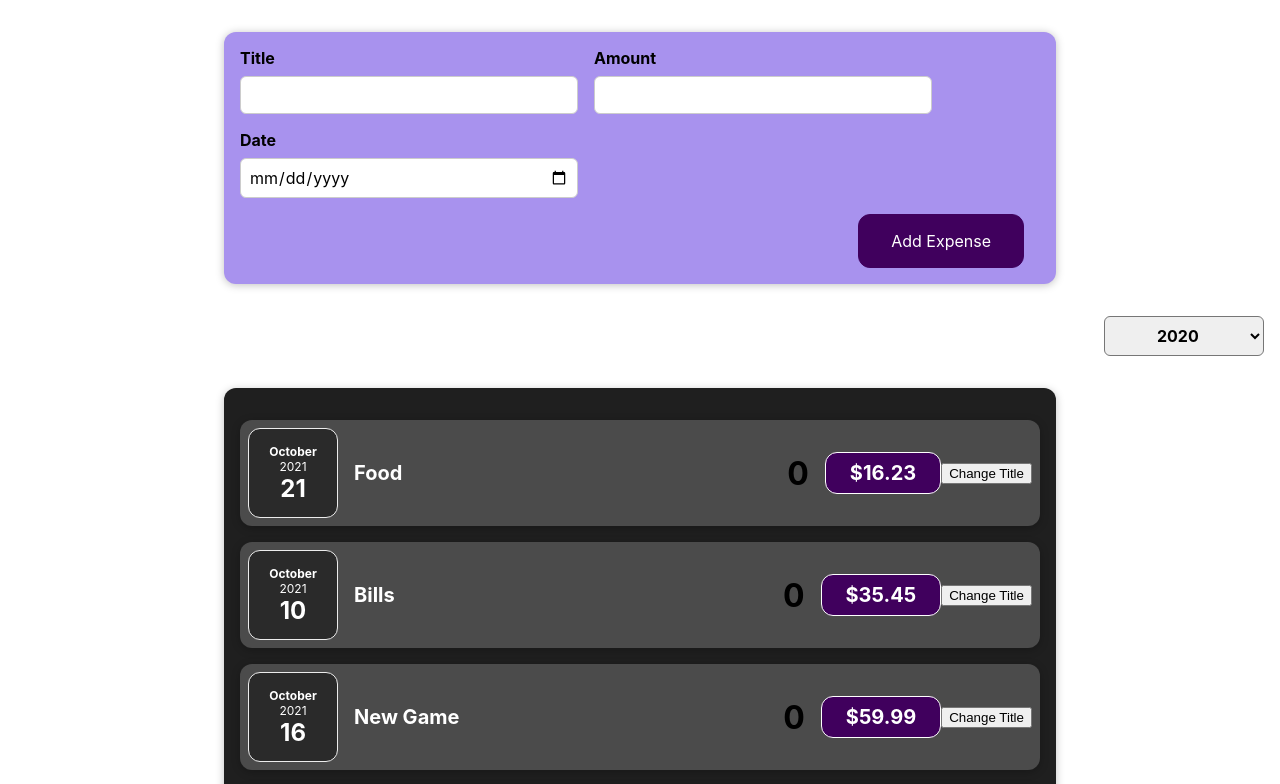
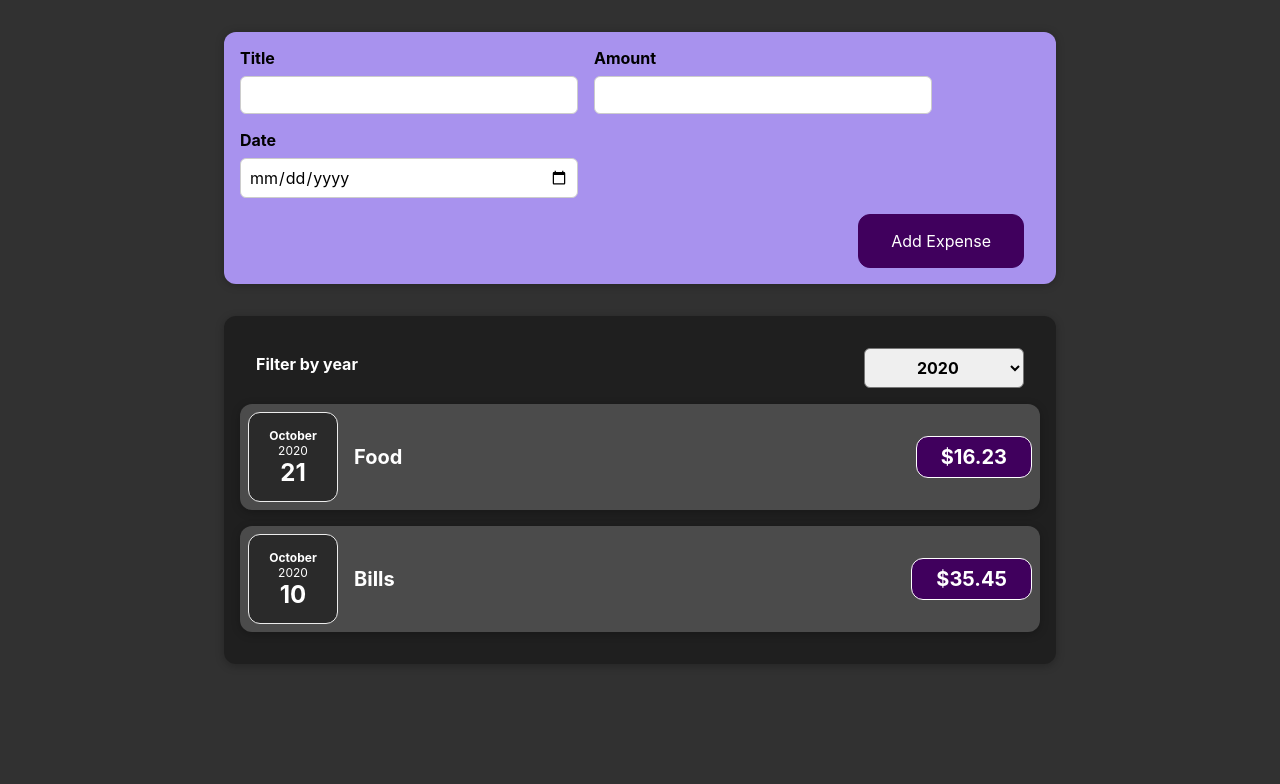
Before and after one commit to layer8games/react-complete-guide-demo1, a React (Create React App) app: page / in a window 1280 px wide. Shown: the top 784 px of the page. Built offline with nearby package versions, Linux system fonts and the light colour scheme.

Commit message:
Finished with lession 67.

```diff
--- a/public/index.html
+++ b/public/index.html
@@ -26,7 +26,7 @@
     -->
     <title>React App</title>
   </head>
-  <body>
+  <body style="background-color:#313131">
     <noscript>You need to enable JavaScript to run this app.</noscript>
     <div id="root"></div>
     <!--
--- a/src/App.js
+++ b/src/App.js
@@ -1,16 +1,21 @@
+import React, { useState } from "react";
 import Expenses from "./components/Expenses/Expenses";
 import NewExpense from "./components/NewExpense/NewExpense";
 
+const DUMMY_DATA = [
+  { id: 'e1', title: "Food", amount: 16.23, date: new Date(2020, 9, 21) },
+  { id: 'e2', title: "Bills", amount: 35.45, date: new Date(2020, 9, 10) },
+  { id: 'e3', title: "New Game", amount: 59.99, date: new Date(2021, 9, 16) },
+  { id: 'e4', title: "Rent", amount: 403.87, date: new Date(2022, 9, 1) },
+];
+
 const App = () => {
-  const expenses = [
-    { title: "Food", amount: 16.23, date: new Date(2021, 9, 21) },
-    { title: "Bills", amount: 35.45, date: new Date(2021, 9, 10) },
-    { title: "New Game", amount: 59.99, date: new Date(2021, 9, 16) },
-    { title: "Rent", amount: 403.87, date: new Date(2021, 9, 1) },
-  ];
+  const [expenses, setExpenses] = useState(DUMMY_DATA);
 
-  const addExpenseHandler = (newExpense) => {
-    console.log(newExpense);
+  const addExpenseHandler = (expense) => {
+    setExpenses((prevExpenses) => {
+      return [expense, ...prevExpenses];
+    });
   };
 
   return (
@@ -19,6 +24,6 @@ const App = () => {
       <Expenses items={expenses} />
     </div>
   );
-}
+};
 
 export default App;
--- a/src/components/Expenses/ExpenseFilter.js
+++ b/src/components/Expenses/ExpenseFilter.js
@@ -6,7 +6,6 @@ const ExpensesFilter = (props) => {
 
     const changeHandler = (event) => {
         props.onChange(event.target.value);
-        console.log(event.target.value);
     };
 
     return (
--- a/src/components/Expenses/ExpenseItem.js
+++ b/src/components/Expenses/ExpenseItem.js
@@ -1,4 +1,4 @@
-import React, { useState } from 'react';
+import React from 'react';
 
 import Card from "../UI/Card";
 import ExpenseDate from "./ExpenseDate";
@@ -6,26 +6,17 @@ import "./ExpenseItem.css";
 
 
 const ExpenseItem = (props) => {
-  const [title, setTitle] = useState(props.title);
-  const [count, setCount] = useState(0);
-
-  const handleClick = () => {
-    let newCount = count + 1;
-    setCount(newCount);
-    console.log(title);
-  };
 
   return (
     <Card className="expense-item">
       <ExpenseDate date={props.date}/>
       <div className="expense-item__description">
-        <h2>{title}</h2>
-        <h1>{count}</h1>
+        <h2>{props.title}</h2>
         <div className="expense-item__price">${props.amount}</div>
       </div>
-      <button onClick={handleClick}>Change Title</button>
     </Card>
   );
+
 };
 
 export default ExpenseItem;
--- a/src/components/Expenses/Expenses.js
+++ b/src/components/Expenses/Expenses.js
@@ -1,41 +1,68 @@
-import React, { useState } from 'react';
+import React, { useState } from "react";
 import Card from "../UI/Card";
 import ExpenseItem from "./ExpenseItem";
 import ExpensesFilter from "./ExpenseFilter";
 import "./Expenses.css";
 
 const Expenses = (props) => {
-  const [filterDate, setFilterDate] = useState(2020);
+  const [filterDate, setFilterDate] = useState("2020");
+  const items = props.items.filter(
+    (i) => i.date.getFullYear().toString() === filterDate
+  );
 
   const filterChangeHandler = (date) => {
     setFilterDate(date);
   };
 
-  const items = props.items;
+  let expensesContent = <p>No Expenses for selected year</p>;
+
+  if (items.length > 0) {
+    expensesContent = items.map((expense) => (
+      <ExpenseItem
+        key={expense.id}
+        title={expense.title}
+        amount={expense.amount}
+        date={expense.date}
+      />
+    ));
+  }
+
   return (
     <div>
-    <ExpensesFilter defaultValue={filterDate} onChange={filterChangeHandler} />
       <Card className="expenses">
+        <ExpensesFilter
+          defaultValue={filterDate}
+          onChange={filterChangeHandler}
+        />
+        {/**
+
+Method 1: Ternary
+
+        {items.length === 0 ? (
+          <p>No Expenses for selected year</p>
+        ) : (
+          items.map((expense) => (
             <ExpenseItem
-        title={items[0].title}
-        amount={items[0].amount}
-        date={items[0].date}
+              key={expense.id}
+              title={expense.title}
+              amount={expense.amount}
+              date={expense.date}
             />
+          ))
+        )}
+Method 2: Binary AND
+        {items.length === 0 && <p>No Expenses for selected year</p>}
+        {items.length > 0 &&
+          items.map((expense) => (
             <ExpenseItem
-        title={items[1].title}
-        amount={items[1].amount}
-        date={items[1].date}
+              key={expense.id}
+              title={expense.title}
+              amount={expense.amount}
+              date={expense.date}
             />
-      <ExpenseItem
-        title={items[2].title}
-        amount={items[2].amount}
-        date={items[2].date}
-      />
-      <ExpenseItem
-        title={items[3].title}
-        amount={items[3].amount}
-        date={items[3].date}
-      />
+          ))}
+*/}
+        {expensesContent}
       </Card>
     </div>
   );
```
Lines whose indentation alone changed are shown as unchanged.
